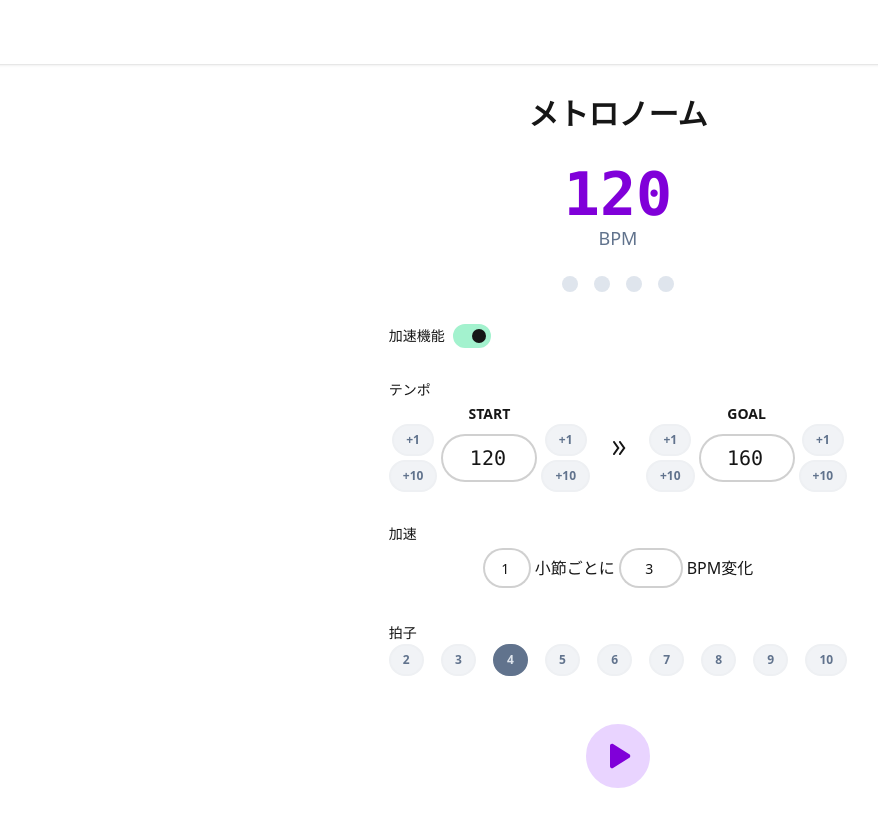
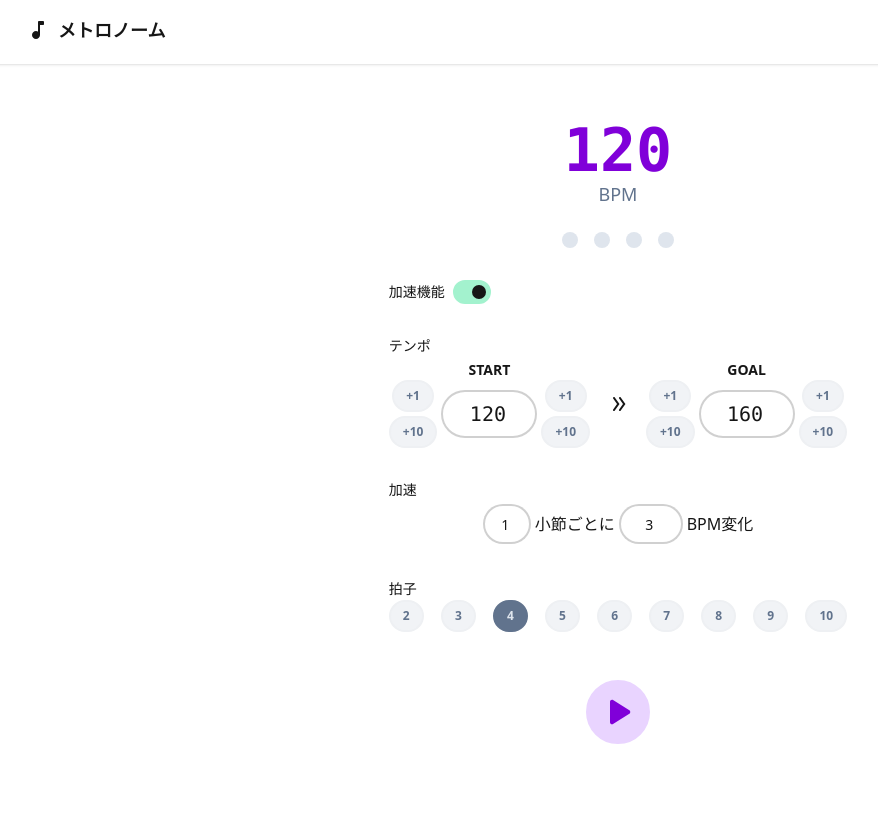
Before and after one commit to ashcolor/music-tools, a React (Vite) app: page / in a window 1280 px wide. Shown: the whole page, without its empty margins (22-900 px from the left). Built offline with nearby package versions, Linux system fonts and the light colour scheme; some icons are missing.

Commit message:
chg: UI調整

```diff
--- a/src/components/Header.tsx
+++ b/src/components/Header.tsx
@@ -19,6 +19,12 @@ export default function Header() {
             <Icon icon="fa6-solid:bars" className="size-4" />
           </button>
         </div>
+        <div className="flex-1">
+          <span className="inline-flex items-center gap-2 text-lg font-bold">
+            <Icon icon="material-symbols:music-note-rounded" className="size-6" aria-hidden />
+            <span>{BRAND_TEXT}</span>
+          </span>
+        </div>
       </header>
 
       {open && <div className="fixed inset-0 z-40 bg-black/30" onClick={() => setOpen(false)} />}
--- a/src/components/MetronomeApp.tsx
+++ b/src/components/MetronomeApp.tsx
@@ -11,8 +11,6 @@ export default function MetronomeApp() {
 
   return (
     <div className="max-w-xl mx-auto p-8 gap-8 flex flex-col items-center">
-      <h1 className="text-3xl font-bold">メトロノーム</h1>
-
       <div className="flex flex-col gap-6">
         <div className="text-center">
           <div className="text-6xl font-mono font-bold text-primary-content">{state.bpm}</div>
```
